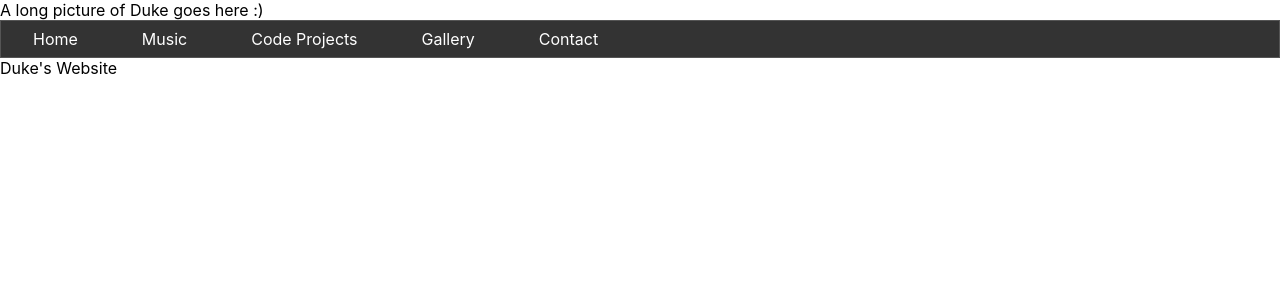
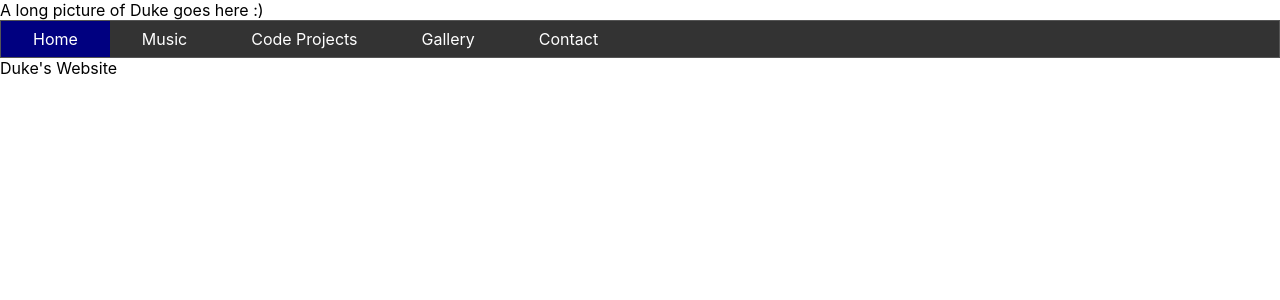
Before and after one commit to Duke1014/duke-website, a React (Create React App) app: page / in a window 1280 px wide. In both pictures the pointer is over the link 55 px from the left and 39 px from the top of the page. Shown: the top 300 px of the page. Built offline with nearby package versions, Linux system fonts and the light colour scheme.

Commit message:
hover colors added to navbar

```diff
--- a/src/App.css
+++ b/src/App.css
@@ -19,3 +19,7 @@ li a {
   text-align: center;
   padding: 4px 16px;
 }
+
+li a:hover {
+  background-color: navy;
+}
```
